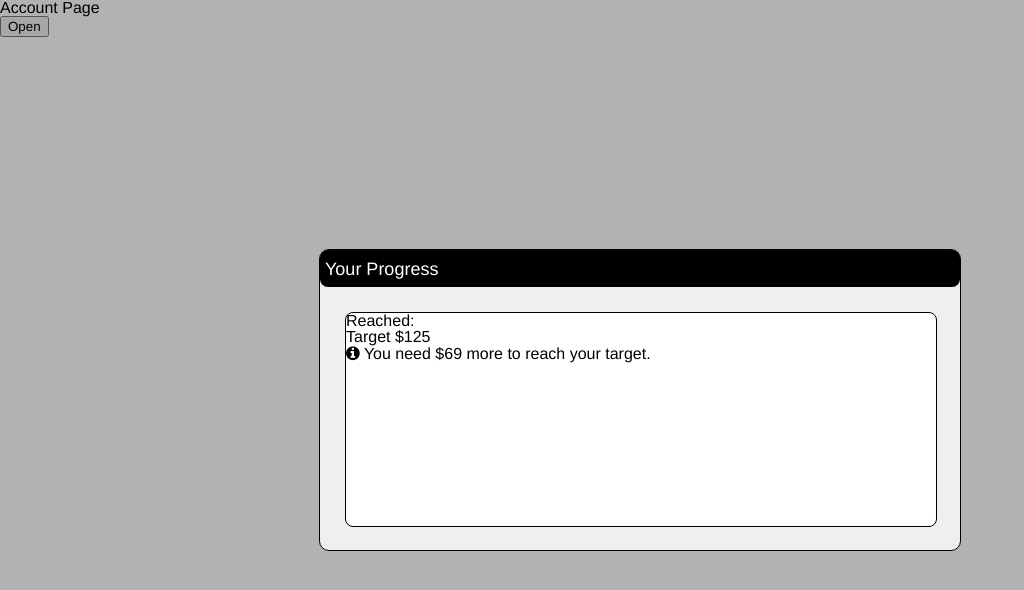
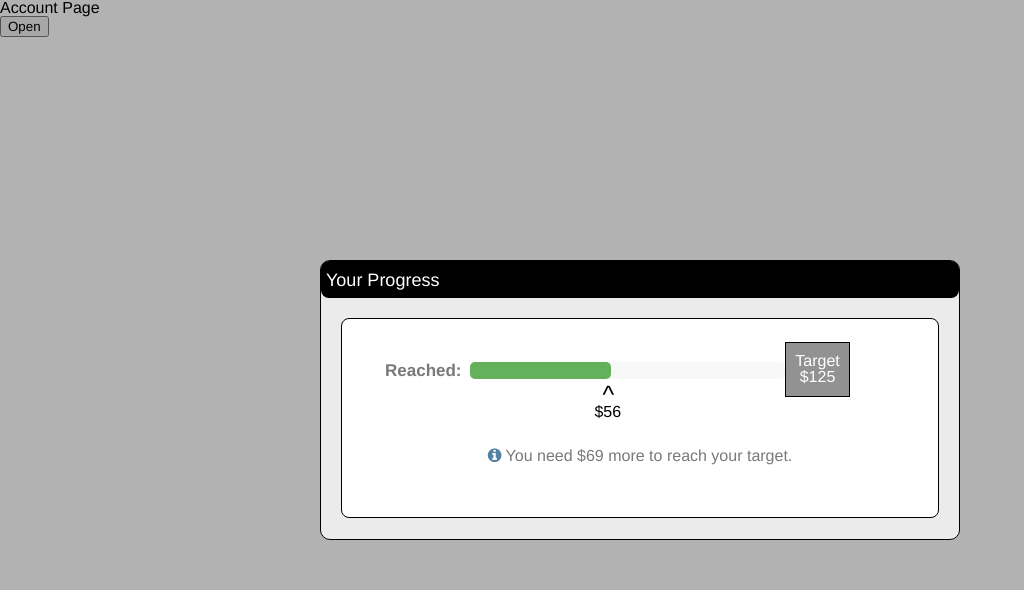
Before and after one commit to eromero90/progressBarPopup, a plain HTML site: page index.html in a window 1280 px wide. Both pictures are taken after a click on the button "Open". Shown: the whole page, without its empty margins (0-1024 px from the left). Drawn offline with Linux system fonts and the light colour scheme.

Commit message:
create progress bar feature

```diff
--- a/css/style.css
+++ b/css/style.css
@@ -49,20 +49,21 @@ table {
 
 html * {
     font-family: helvetica, arial;
+    box-sizing: border-box;
 }
 
 .modal-content {
-    height: 300px;
+    height: 280px;
     width: 50%;
     border: 1px solid #000;
     border-radius: 10px;
-    background-color: #efefef;
+    background-color: #EBEBEB;
 }
 
 .modal-content > header {
-    height: 27px;
+    height: 37px;
     background-color: #000;
-    color: #fff;
+    color: #FFF;
     border-radius: 8px;
     padding-top: 10px;
     padding-left: 5px;
@@ -70,12 +71,81 @@ html * {
 }
 
 .modal-content > section {
-    height: calc(100% - 87px);
-    width: calc(100% - 50px);
-    background-color: #fff;
-    margin-right: 25px;
-    margin-left: 25px;
-    margin-top: 25px;
+    height: calc(100% - 78px);
+    width: calc(100% - 40px);
+    background-color: #FFF;
+    margin: 20px auto;
+    padding-top: 23px;
     border: 1px solid #000;
     border-radius: 8px;
 }
+
+.progress {
+    width: calc(100% - 86px);
+    margin: 0 auto;
+}
+
+.progress:after {
+    content: "";
+    display: table;
+    clear: both;
+}
+
+.progress > span {
+    width: 85px;
+    font-weight: 600;
+    font-size: 17px;
+    margin-top: 20px;
+    color: #797979;
+}
+
+.progress .target {
+    height: 55px;
+    width: 65px;
+    background-color: #929292;
+    color: #FFF;
+    border: 1px solid #000;
+    text-align: center;
+    padding-top: 10px;
+}
+
+.progress .account-progress, .progress > span, .progress .target {
+    float: left;
+}
+
+.account-progress {
+    height: 17px;
+    width: calc(100% - 195px);
+    background-color: #F8F8F8;
+    margin-top: 20px;
+}
+
+.account-progress .vanilla-progress-label {
+    text-align: right;
+    position: relative;
+    top: 10px;
+    right: -10px;
+}
+
+.account-progress .vanilla-progress, .account-progress {
+    border-radius: 5px;
+}
+
+
+.account-progress .vanilla-progress {
+    background-color: #64B15B;
+}
+
+.status {
+    width: calc(100% - 86px);
+    margin: 50px auto;
+    text-align: center;
+}
+
+.status i {
+    color: #5483A1;
+}
+
+.status span {
+    color: #797979;
+}
--- /dev/null
+++ b/css/vanilla-progress-bar.css
@@ -0,0 +1,30 @@
+.vanilla-progress-bar {
+  position: relative;
+  width: 100%;
+  height: 30px;
+  background-color: #ddd;
+}
+
+.vanilla-progress {
+  position: absolute;
+  width: 0%;
+  height: 100%;
+  background-color: #4CAF50;
+}
+
+.vanilla-label-container {
+  text-align: right;
+}
+
+.vanilla-arrow-label {
+  position: relative;
+  top: 20px;
+  font-size: 25px;
+  right: -3px;
+}
+
+.vanilla-progress-label {
+  text-align: center;
+  line-height: 30px;
+  color: black;
+}
--- a/index.html
+++ b/index.html
@@ -3,6 +3,7 @@
 <head>
     <meta charset="UTF-8">
     <link href="https://maxcdn.bootstrapcdn.com/font-awesome/4.7.0/css/font-awesome.min.css" rel="stylesheet" integrity="sha384-wvfXpqpZZVQGK6TAh5PVlGOfQNHSoD2xbE+QkPxCAFlNEevoEH3Sl0sibVcOQVnN" crossorigin="anonymous">
+    <link rel="stylesheet" type="text/css" href="./css/vanilla-progress-bar.css">
     <link rel="stylesheet" type="text/css" href="./css/vanilla-modal.css">
     <link rel="stylesheet" type="text/css" href="./css/style.css">
     <title>My Account</title>
@@ -17,17 +18,18 @@
             <section>
                 <article class="progress">
                     <span>Reached:</span>
-                    <div class="progress-bar"></div>
-                    <div class="target">Target $125</div>
+                    <div id="progressBar" class="account-progress"></div>
+                    <div class="target">Target <span id="totalTarget"></span></div>
                 </article>
                 <article class="status">
                     <i class="fa fa-info-circle" aria-hidden="true"></i>
-                    <span>You need $69 more to reach your target.</span>
+                    <span>You need <span id="totalNeeded"></span> more to reach your target.</span>
                 </article>
             </section>
         </section>
     </div>
 
+    <script src="./js/vanilla-progress-bar.js"></script>
     <script src="./js/vanilla-modal.js"></script>
     <script src="./js/app.js"></script>
 </body>
--- a/js/app.js
+++ b/js/app.js
@@ -1,8 +1,26 @@
 (function (w, d, u) {
+    var reached = 56;
+    var target = 125;
+    var counter = 0;
     var modal = $modal('progressModal');
-    var openBtn = document.getElementById('openBtn');
+    var progressBar = $progressBar('progressBar', reached, target, counter);
+    var openBtn = d.getElementById('openBtn');
+    var totalNeeded = d.getElementById('totalNeeded');
+    d.getElementById('totalTarget').innerHTML = '$' + target ;
+
+    modal.onClose = function () {
+        console.log('closing...');
+        progressBar.reset();
+    }
+
+    progressBar.onProgress = function (res) {
+        totalNeeded.innerHTML = '$' + (res.target - res.counter);
+    };
 
     openBtn.onclick = function() {
-        modal.open();
+        modal.open(function() {
+            progressBar.animateProgress();
+        });
     };
+
 })(window, document);
--- a/js/vanilla-modal.js
+++ b/js/vanilla-modal.js
@@ -13,24 +13,27 @@
 
     function Modal (element) {
         this.element = element;
+        this.onClose = function () {};
         this.close();
+        element.onclick = function(event) {
+            if (event.target == element) {
+                this.close();
+            }
+        }.bind(this);
     }
 
     Modal.prototype.close = function() {
         this.element.style.display = "none";
+        this.onClose();
     };
 
-    Modal.prototype.open = function() {
+    Modal.prototype.open = function(onOpen) {
         this.element.style.display = "block";
+        onOpen();
     };
 
     var core = function(id) {
         var modalElement = d.getElementById(id);
-        w.onclick = function(event) {
-            if (event.target == modalElement) {
-                modalElement.style.display = "none";
-            }
-        }
         return new Modal(modalElement);
     };
 
--- /dev/null
+++ b/js/vanilla-progress-bar.js
@@ -0,0 +1,71 @@
+/**
+* Vanilla Progress Bar v.0.1.0
+*
+* Javascript module for Progress Bar manipulation
+*
+* @copyright 2017
+* @author Edison Romero
+* @license http://mit-license.org
+*
+*/
+
+(function (w, d, u) {
+
+    function ProgressBar (element, reached, target, counter, labelText) {
+        var arrow = d.createElement('span');
+        arrow.innerHTML = '&#94;';
+        arrow.classList.add('vanilla-arrow-label');
+        var labelContainer = d.createElement('div');
+        labelContainer.appendChild(arrow);
+        labelContainer.classList.add('vanilla-label-container');
+
+        this.element = element;
+        this.reached = reached || 0;
+        this.target = target || 100;
+        this.counter = counter || 0;
+        this.counterReset = counter || 0;
+        this.labelText = labelText || '$0';
+        this.labelTextReset = labelText || '$0';
+
+        this.element.classList.add('vanilla-progress-bar');
+        this.bar = d.createElement('div');
+        this.bar.classList.add('vanilla-progress');
+        this.label = d.createElement('div');
+        this.label.classList.add('vanilla-progress-label');
+        this.label.innerHTML = this.labelText;
+        labelContainer.appendChild(this.label);
+        this.bar.appendChild(labelContainer);
+        this.element.appendChild(this.bar);
+        this.onProgress = function () {};
+    }
+
+    ProgressBar.prototype.animateProgress = function () {
+        this.id = setInterval(frame.bind(this), 40);
+        function frame() {
+            if (this.counter >= this.reached) {
+                clearInterval(this.id);
+            } else {
+                this.counter++;
+                this.bar.style.width = (this.counter * 100) / this.target + '%';
+                this.label.innerHTML = '$' + this.counter ;
+                this.onProgress(this);
+            }
+        }
+    };
+
+    ProgressBar.prototype.reset = function() {
+        clearInterval(this.id);
+        this.counter = this.counterReset;
+        this.labelText = this.labelTextReset;
+        this.bar.style.width = (this.counter * 100) / this.target + '%';
+        this.label.innerHTML = '$' + this.counter ;
+    };
+
+    var core = function(id, reached, target, counter, labelText) {
+        var progressBarElement = d.getElementById(id);
+        return new ProgressBar(progressBarElement, reached, target, counter, labelText);
+    };
+
+    /*** revealing ***/
+    w.$progressBar = core;
+})(window, document);
```
